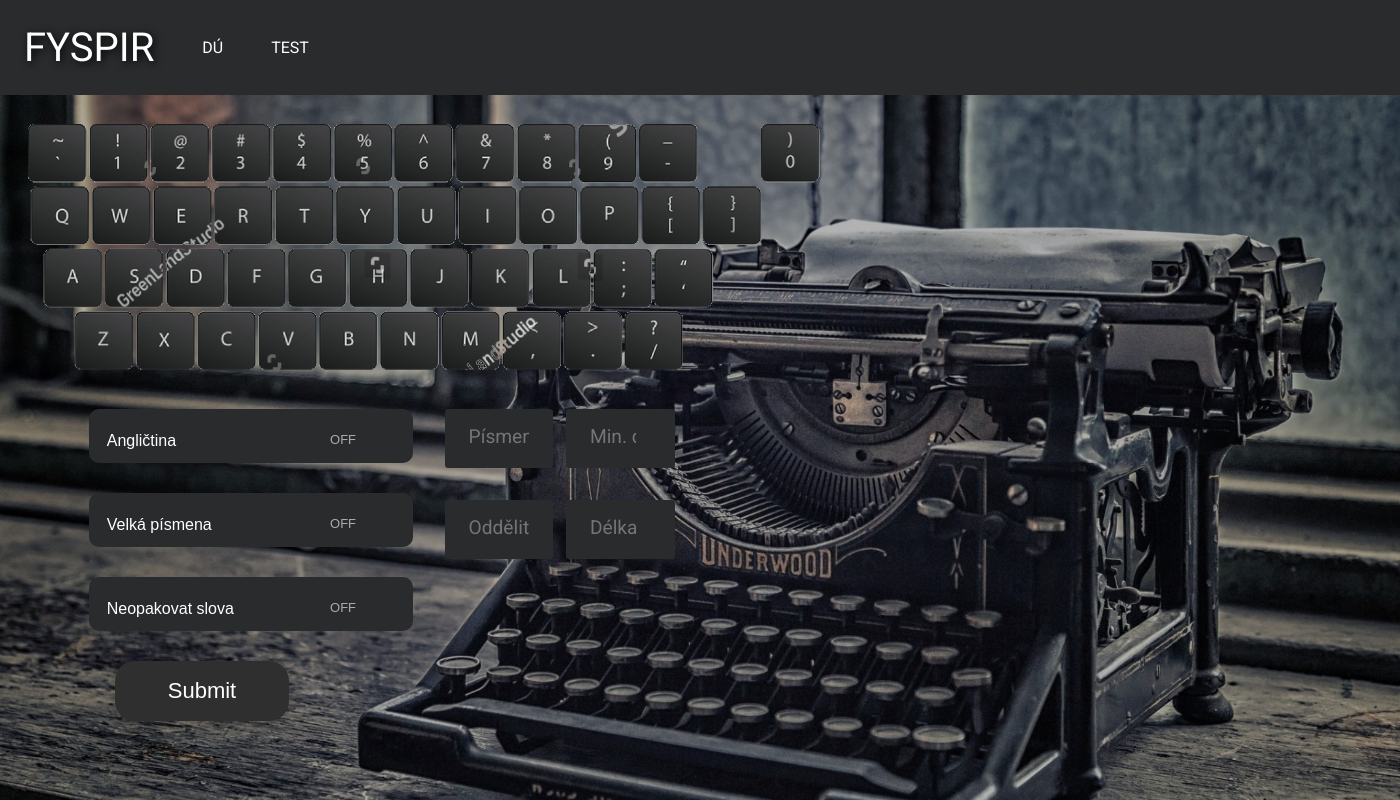
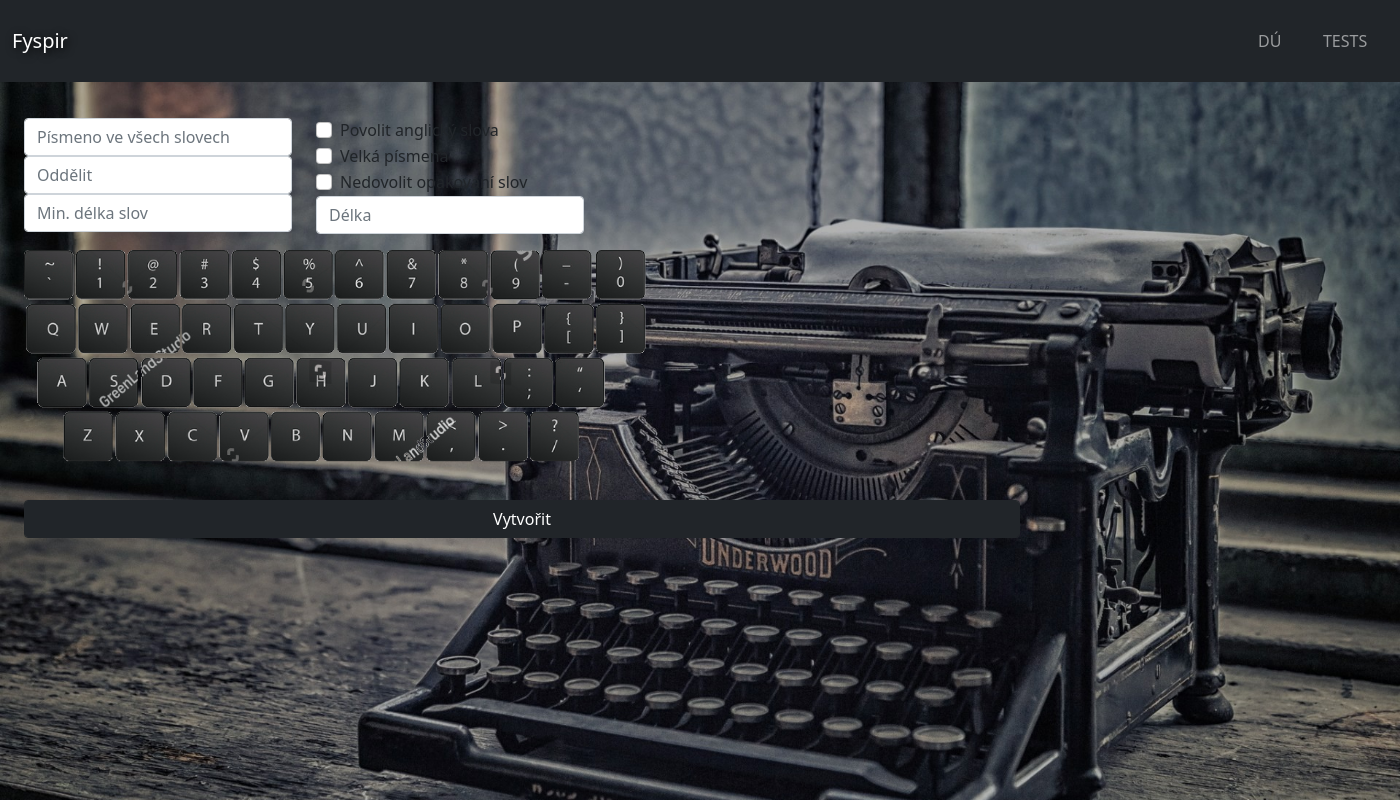
Before and after one commit to realWalter05/fyspir, a Flask app: page / in a window 1400 px wide. Run offline with Flask 2, Linux system fonts and the light colour scheme; some libraries are stand-ins or nearby versions.

Commit message:
redesign

```diff
--- /dev/null
+++ b/static/keyboard.css
@@ -0,0 +1,62 @@
+.keyboard_parent {
+  height: 250px;
+  position: relative;
+  width: auto;
+}
+
+.keyboard {
+  left: 0;
+  top: 0;
+  transform-origin: top left;
+  overflow: hidden;
+  height: 400px;
+  width: 100%;
+  min-width: 1350px;
+  transform: scale(0.55);
+}
+
+.keyboard_form {
+  float: left;
+  position: relative;
+}
+
+.keyboard div {
+  width: 100%;
+  float: left;
+}
+
+.keyboard input[type=checkbox] {
+    display:none;
+}
+
+.keyboard input[type=checkbox] + label {
+    display:inline-block;
+    padding: 0;
+    margin: 0;
+    background-repeat: no-repeat;
+    opacity: 0.6;
+    height: 92px;
+    width: 90px;
+}
+
+.keyboard input[type=checkbox]:checked + label {
+    display:inline-block;
+    opacity: 1.0;
+    padding: 0;
+    margin: 0;
+}
+
+#mobile_keyboard {
+  display: none;
+}
+
+
+@media only screen and (max-width: 1300px) {
+  #mobile_keyboard {
+    display: block;
+  }
+
+  .keyboard_parent {
+    display: none;
+  }
+}
--- a/static/main.css
+++ b/static/main.css
@@ -6,53 +6,26 @@ html, body {
   box-sizing: border-box;
 }
 
-body {
-  height: 100vh;
-  width: 100vw;
-  display: grid;
-  grid-template-areas:
-    "header  header	header  header"
-    "left  left-main right-main right"
-    "footer  footer	footer  footer";
-  grid-template-columns: 2vw 58vw 38vw 2vw;
-  grid-template-rows: 6rem auto auto;
-}
-
 main {
   padding: 2vw;
 }
 
 header {
-  grid-area: header;
   color: white;
 
 }
 
-.nav {
-  background:	#292b2c;
-  font-family: 'Roboto', sans-serif;
-  top: 0;
-  left: 0;
-  padding: 0;
-  margin: 0;
-  list-style-type: none;
-  display: flex;
-  justify-content: left;
-  align-items: center;
+.navbar {
+  background:	#292b2c !important;
 }
 
-.logo {
-  font-size: 2.5em;
+.navbar-brand {
+  font-size: 2em;
   text-shadow: black 2px 2px 8px;
 }
 
 .nav li {
-  padding:1.5rem;
-  float: left;
-}
-
-h1 {
-  font-family: 'Roboto', sans-serif;
+  padding:0.8rem;
 }
 
 body {
@@ -61,30 +34,9 @@ body {
   height: 100vh;
 }
 
-main {
-  width: 95vw;
-}
-
-.intro-box {
-  display: flex;
-  color: white;
-  margin: 5rem;
-  justify-content: flex-start;
-}
-
-.intro-box article {
-  font-family: Arial;
-  width: 20%;
-}
-
-#homework_main {
-  display: flex;
-}
-
 .homework_text {
-    grid-area: right-main;
-    width: 38vw;
-    height: 70vh;
+    height: 80vh;
+    width: 45vw;
     background: rgba(0, 0, 0, 0.5);
     font-family: 'Poppins', sans-serif;
     color: white;
@@ -109,215 +61,9 @@ main {
 }
 
 .control_side {
-  width: 58vw;
-  grid-area: left-main;
-  position: relative;
+  width: 45vw !important;
 }
 
-
-.keyboard_parent {
-  height: 250px;
-  position: relative;
-  width: 870px;
+.inputs {
+  width: 40vw;
 }
-
-.keyboard {
-  left: 0;
-  top: 0;
-  transform-origin: top left;
-  overflow: hidden;
-  height: 400px;
-  width: 100%;
-  min-width: 1350px;
-  transform: scale(0.65);
-}
-
-.keyboard_form {
-  float: left;
-  position: relative;
-}
-
-.keyboard div {
-  width: 100%;
-  float: left;
-}
-
-.keyboard_form input[type=checkbox] {
-    display:none;
-}
-
-.keyboard_form input[type=checkbox] + label {
-    display:inline-block;
-    padding: 0;
-    margin: 0;
-    background-repeat: no-repeat;
-    opacity: 0.6;
-    height: 92px;
-    width: 90px;
-}
-
-.keyboard_form input[type=checkbox]:checked + label {
-    display:inline-block;
-    opacity: 1.0;
-    padding: 0;
-    margin: 0;
-}
-
-.boolean_inputs {
-  display: flex;
-  justify-content: flex-start;
-  margin: 4% 0 0 7%;
-}
-
-.switches {
-  width: 40%;
-}
-
-.switch-holder {
-    font-family: 'Poppins', sans-serif;
-    display: flex;
-    padding: 10px 0 0 10px;
-    border-radius: 10px;
-    margin-bottom: 30px;
-    color: white;
-    background-color: #292b2c;
-    justify-content: space-between;
-    align-items: center;
-}
-
-.switch-label {
-    width: 50%;
-}
-
-.switch-label i {
-    margin-right: 5%;
-}
-
-.switch-toggle {
-    height: 5%;
-}
-
-.switch-toggle input[type="checkbox"] {
-    position: absolute;
-    opacity: 0;
-    z-index: -2;
-}
-
-.switch-toggle input[type="checkbox"] + label {
-    position: relative;
-    display: inline-block;
-    width: 100px;
-    height: 40px;
-    border-radius: 20px;
-    margin: 0;
-    cursor: pointer;
-}
-
-.switch-toggle input[type="checkbox"] + label::before {
-    position: absolute;
-    content: 'OFF';
-    font-size: 13px;
-    text-align: center;
-    line-height: 25px;
-    top: 8px;
-    left: 8px;
-    width: 45px;
-    height: 25px;
-    border-radius: 20px;
-    transition: .3s ease-in-out;
-}
-
-.switch-toggle input[type="checkbox"]:checked + label::before {
-    left: 50%;
-    content: 'ON';
-    color: #fff;
-    background-color: #292b2c;
-}
-
-.textinputs {
-  width: 30%;
-  display: flex;
-  justify-content: center;
-}
-
-.form__input {
-  font-family: 'Roboto', sans-serif;
-  color: #333;
-  font-size: 1.2rem;
-  margin: 0 2rem 2rem 2rem;
-  padding: 1rem 1.5rem;
-  border-radius: 0.2rem;
-  background-color: #292b2c;
-  color: white;
-  border: none;
-  width: 50%;
-  display: block;
-  border-bottom: 0.3rem solid transparent;
-  transition: all 0.3s;
-}
-
-.form__input:placeholder-shown + .form__label {
-  opacity: 0;
-  visibility: hidden;
-  -webkit-transform: translateY(-4rem);
-  transform: translateY(-4rem);
-}
-
-
- #submit_btn {
-    margin-left: 10%;
-    width: 20%;
-    border: none;
-    outline: none;
-    height: 60px;
-    background: #2f2f2f;
-    color: #fff;
-    font-size: 22px;
-    border-radius: 20px;
-    text-align: center;
-    box-shadow: 0 6px 20px -5px rgba(0,0,0,0.4);
-    cursor: pointer;
-}
-
-#mobile_keyboard {
-  display: none;
-}
-
-footer {
-  grid-area: footer;
-}
-
-
-@media only screen and (max-width: 1300px) {
-  body {
-    grid-template-columns: 1fr;
-  }
-
-  #mobile_keyboard {
-    display: block;
-  }
-
-  .switches, .textinputs {
-    width: 90%;
-    margin: 0 5% 0 5%;
-  }
-
-  .boolean_inputs {
-    display: block;
-    width: 100%;
-    min-width: 100vw;
-  }
-
-  #homework_main {
-    display: block;
-  }
-
-  .keyboard_parent {
-    display: none;
-  }
-
-  .homework_text {
-    width: 95vw;
-    height: auto;
-  }
-}
--- a/templates/index.html
+++ b/templates/index.html
@@ -3,19 +3,68 @@
 <head>
 	<title>Fyspir</title>
   	<link rel="stylesheet" href="../static/main.css">
+  	<link rel="stylesheet" href="../static/keyboard.css">
+  	<link href="https://cdn.jsdelivr.net/npm/bootstrap@5.1.3/dist/css/bootstrap.min.css" rel="stylesheet" integrity="sha384-1BmE4kWBq78iYhFldvKuhfTAU6auU8tT94WrHftjDbrCEXSU1oBoqyl2QvZ6jIW3" crossorigin="anonymous">
+    <script src="http://ajax.googleapis.com/ajax/libs/jquery/1.11.2/jquery.min.js"></script>
+    <script src="https://cdn.jsdelivr.net/npm/bootstrap@5.0.0/dist/js/bootstrap.bundle.min.js" integrity="sha384-p34f1UUtsS3wqzfto5wAAmdvj+osOnFyQFpp4Ua3gs/ZVWx6oOypYoCJhGGScy+8" crossorigin="anonymous"></script>
  	<meta name="viewport" content="width=device-width, initial-scale=1">
 </head>
-<body class="grid">
+<body>
 	<header>
-		<ul class="nav">
-			<li class="logo">FYSPIR</li>
-			<li>DÚ</li>
-			<li>TEST</li>
+        <nav class="navbar navbar-expand-sm navbar-default navbar-dark bg-dark sticky-top">
+            <div class="container-fluid">
+                    <a class="navbar-brand">Fyspir</a>
+                    <button class="navbar-toggler" type="button" data-bs-toggle="collapse" data-bs-target="#navbarToCollapse" aria-controls="#navbarToCollapse">
+                        <span class="navbar-toggler-icon"></span>
+                    </button>
+                    <div class="collapse navbar-collapse justify-content-end" id="navbarToCollapse">
+                        <ul class="navbar-nav nav navbar-right">
+                            <li class="nav-item">
+                                <a href="najemnici.php?p=rooms" class="nav-link">DÚ</a>
+                            </li>
+                            <li class="nav-item">
+                                <a href="najemnici.php?p=login" class="nav-link">TESTS</a>
+                            </li>
                         </ul>
+                    </div>
+            </div>
+        </nav>
 	</header>
  	<main id="homework_main">
-		<section class="control_side">
-			<form method="GET" class="keyboard_form" id="ok_ltrs_form">
+ 		<div class="row">
+ 			<section class="row p-2 control_side col-sm w-50">
+				<form method="GET" class="keyboard_form w-100" id="ok_ltrs_form">
+					<section class="inputs">
+						<div class="row mb-3">
+							<div class="col-sm w-25">
+								<input type="text" class="form-control" name="need_ltr" placeholder="Písmeno ve všech slovech"/>
+								<input type="text" class="form-control" name="seperator" placeholder="Oddělit"/>
+								<input type="number" class="form-control" name="min_length_word" placeholder="Min. délka slov"/>
+							</div>
+							<div class="col-sm">
+								<input type="text" class="form-control" name="ok_ltrs_mobile" id="mobile_keyboard" placeholder="Povolená písmena"/>
+								<div class="form-check">
+								  <input type="checkbox" class="form-check-input"  name="eng" id="eng">
+								  <label class="form-check-label" for="eng">
+								    Povolit anglický slova
+								  </label>
+								</div>
+								<div class="form-check">
+   									<input type="checkbox" class="form-check-input"  name="capitals" id="capitals">
+   									<label class="form-check-label" for="capitals">
+								    Velká písmena
+								  </label>
+								</div>
+								<div class="form-check">
+  									<input type="checkbox" class="form-check-input"  name="unique_words" id="unique_words">
+   									<label class="form-check-label" for="unique_words">
+								    Nedovolit opakování slov
+								  </label>
+								</div>
+								<input type="number" class="form-control" name="length" placeholder="Délka"/>
+							</div>
+						</div>
+					</section>
 					<section class="keyboard_parent"><section class="keyboard">
 	        			<div>
 						<input type="checkbox" checked name="ok_ltrs" id="key100" value=";">
@@ -41,7 +90,7 @@
 						<input type="checkbox" checked name="ok_ltrs" id="key102" value="=">
 						<label style="background-image: url('../static/img/keyboard/row01/key02.png');" for="key102"></label>
 						<input type="checkbox" checked name="ok_ltrs" id="key101" value="´">
-						<label for="key101"></label>
+						<label for="key101" style="width: 0.1px"></label>
 						<input type="checkbox" checked name="ok_ltrs" id="key103" value="+">
 						<label style="background-image: url('../static/img/keyboard/row01/key03.png');" for="key103"></label>
 						<input type="checkbox" checked name="ok_ltrs" id="key113" value="">
@@ -132,71 +181,15 @@
 						<label style="width: 208px;" for="key411"></label>
 						</div>
 					</section></section>
-				<section class="boolean_inputs">
-					<div class="switches">
-						<div class="form__group" id="mobile_keyboard">
-						  <input type="text" class="form__input" name="ok_ltrs_mobile" placeholder="Povolená písmena"/>
-						</div>
-   						<div class="switch-holder">
-   					    	<div class="switch-label">
-   					    	    <i class="fa fa-bluetooth-b"></i><span>Angličtina</span>
-   					    	</div>
-   					    	<div class="switch-toggle">
-   					    	    <input type="checkbox" name="eng" id="bluetooth">
-   					    	    <label for="bluetooth"></label>
-   					    	</div>
-   						</div>
-
-   						<div class="switch-holder">
-   					    	<div class="switch-label">
-   					    	    <i class="fa fa-wifi"></i><span>Velká písmena</span>
-   					    	</div>
-
-   					    	<div class="switch-toggle">
-   					    	    <input type="checkbox" name="capitals" id="wifi">
-   					    	    <label for="wifi"></label>
-   					    	</div>
-   						</div>
-
-   						<div class="switch-holder">
-   					    	<div class="switch-label">
-   					    	    <i class="fa fa-wifi"></i><span>Neopakovat slova</span>
-   					    	</div>
-
-   					    	<div class="switch-toggle">
-   					    	    <input type="checkbox" name="unique_words" id="unique_words">
-   					    	    <label for="unique_words"></label>
-   					    	</div>
-   						</div>
-					</div>
-					<div class="textinputs">
-						<div>
-							<div class="form__group">
-							  <input type="text" class="form__input" name="need_ltr" placeholder="Písmeno"/>
-							</div>
-							<div class="form__group">
-							  <input type="text" class="form__input" name="seperator" placeholder="Oddělit"/>
-							</div>
-						</div>
-						<div>
-							<div class="form__group">
-							  <input type="number" class="form__input" name="min_length_word" placeholder="Min. délka slov"/>
-							</div>
-							<div class="form__group">
-							  <input type="number" class="form__input" name="length" placeholder="Délka"/>
-							</div>
-						</div>
-					</div>
-				</section>
-       			<button id="submit_btn" form="ok_ltrs_form">Submit
-  			    </button>
+       				<input type="submit" class="form-control btn-dark w-75 lm-5" id="submit_btn" form="ok_ltrs_form" value="Vytvořit">
 	    		</form>
 			</section>
 			{% if homework %}
-		<section class="homework_text">
+			<section class="homework_text col-sm w-50">
 				{{ homework }}
 			</section>
 			{% endif %}
+		</div>
   	</main>
 	<footer>
 	</footer>
```
Also changed, not shown: static/js/main.js (added, +28 -0 lines). Lines whose indentation alone changed are shown as unchanged.
